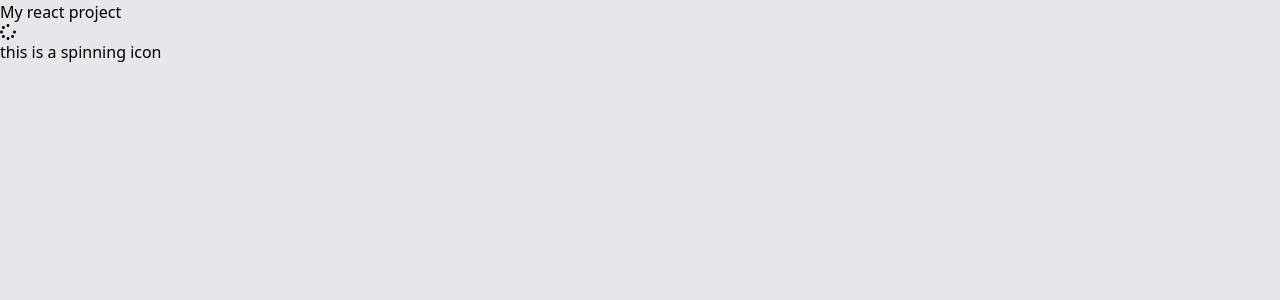
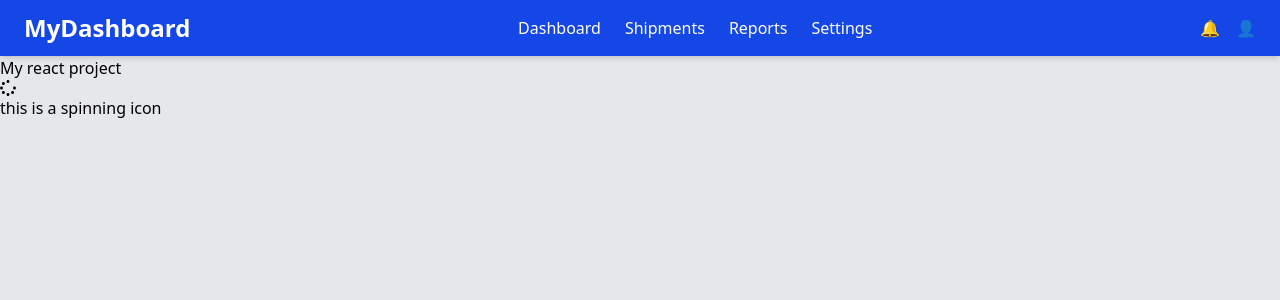
Before and after one commit to IsraelOye/Frontend-project, a React (Vite) app: page / in a window 1280 px wide. Shown: the top 300 px of the page. Built offline with nearby package versions, Linux system fonts and the light colour scheme.

Commit message:
I created all the pages needed

```diff
--- a/src/App.jsx
+++ b/src/App.jsx
@@ -1,7 +1,10 @@
+import Navbar from "./component/navbar";
 import { FaSpinner } from "react-icons/fa";
+
 const App = () => {
   return (
     <div className="bg-gray-200 min-h-screen">
+      <Navbar />
       <h1>
         My react project <FaSpinner />
       </h1>
--- /dev/null
+++ b/src/component/navbar.jsx
@@ -0,0 +1,31 @@
+import { Link } from "react-router-dom";
+const Navbar = () => {
+    return (
+      <nav className="bg-blue-700 text-white px-6 py-3 flex justify-between items-center shadow-md">
+
+        <div className="text-2xl font-bold">MyDashboard</div>
+
+        <div className="flex space-x-6">
+          <Link className="hover:text-gray-300">
+            Dashboard
+          </Link>
+          <Link className="hover:text-gray-300">
+            Shipments
+          </Link>
+          <Link className="hover:text-gray-300">
+            Reports
+          </Link>
+          <Link className="hover:text-gray-300">
+            Settings
+          </Link>
+        </div>
+
+        <div className="flex items-center space-x-4">
+          <span className="cursor-pointer hover:text-gray-300">🔔</span>
+          <span className="cursor-pointer hover:text-gray-300">👤</span>
+        </div>
+      </nav>
+    );
+}
+
+export default Navbar;
--- a/src/main.jsx
+++ b/src/main.jsx
@@ -4,6 +4,12 @@ import ReactDOM from 'react-dom/client'
 import { BrowserRouter, Routes, Route } from 'react-router-dom'
 import './index.css'
 import App from './App.jsx'
+import About from './pages/about.jsx'
+import Create from './pages/create.jsx'
+import Login from './pages/login.jsx'
+import Shipment from './pages/shipment.jsx'
+import Track from './pages/track.jsx'
+
 
 const root = document.getElementById("root");
 
@@ -12,6 +18,11 @@ ReactDOM.createRoot(root).render(
     <BrowserRouter>
       <Routes>
         <Route path="/" element={<App />} />
+        <Route path="/about" element={<About />} />
+        <Route path="/create" element={<Create />} />
+        <Route path="/login" element={<Login />} />
+        <Route path="/shipping" element={<Shipment />} />
+        <Route path="/track" element={<Track />} />
       </Routes>
     </BrowserRouter>
   </StrictMode>
--- /dev/null
+++ b/src/pages/about.jsx
@@ -0,0 +1,7 @@
+const About = () => {
+    return (
+        <></>
+    )
+}
+
+export default About;
--- /dev/null
+++ b/src/pages/create.jsx
@@ -0,0 +1,9 @@
+const createAccount = () => {
+    return (
+        <>
+            <p>This is a create account page</p>
+        </>
+    )
+}
+
+export default createAccount;
--- /dev/null
+++ b/src/pages/login.jsx
@@ -0,0 +1,9 @@
+const Login = () => {
+    return (
+        <>
+        <p>Login page</p>
+        </>
+    )
+}
+
+export default Login;
--- /dev/null
+++ b/src/pages/shipment.jsx
@@ -0,0 +1,7 @@
+const Shipment = () => {
+    return (
+        <></>
+    )
+}
+
+export default Shipment;
--- /dev/null
+++ b/src/pages/track.jsx
@@ -0,0 +1,7 @@
+const Track = () => {
+    return (
+        <></>
+    )
+}
+
+export default Track;
```
Also changed, not shown: src/component/footer.jsx (added).
